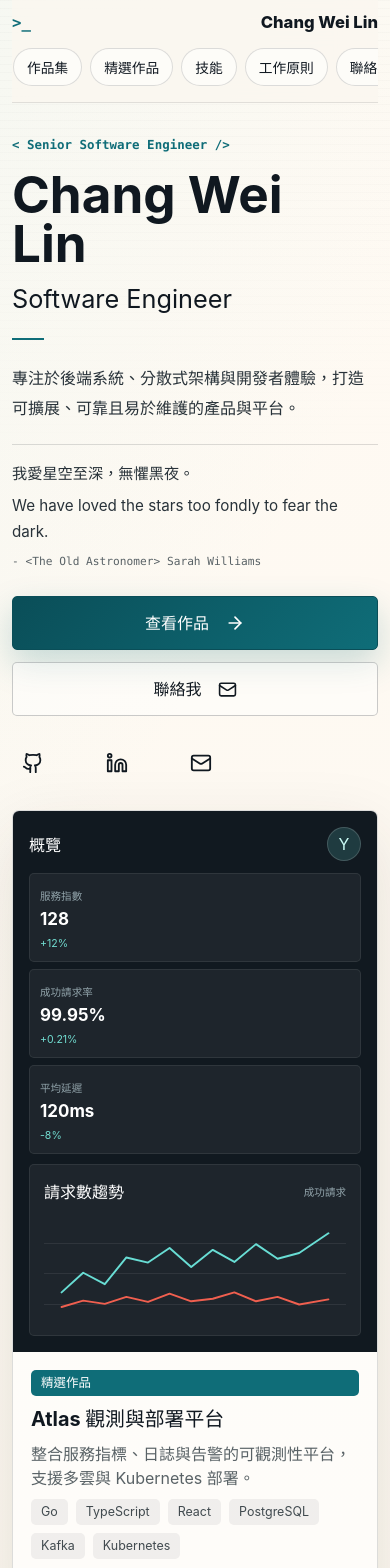
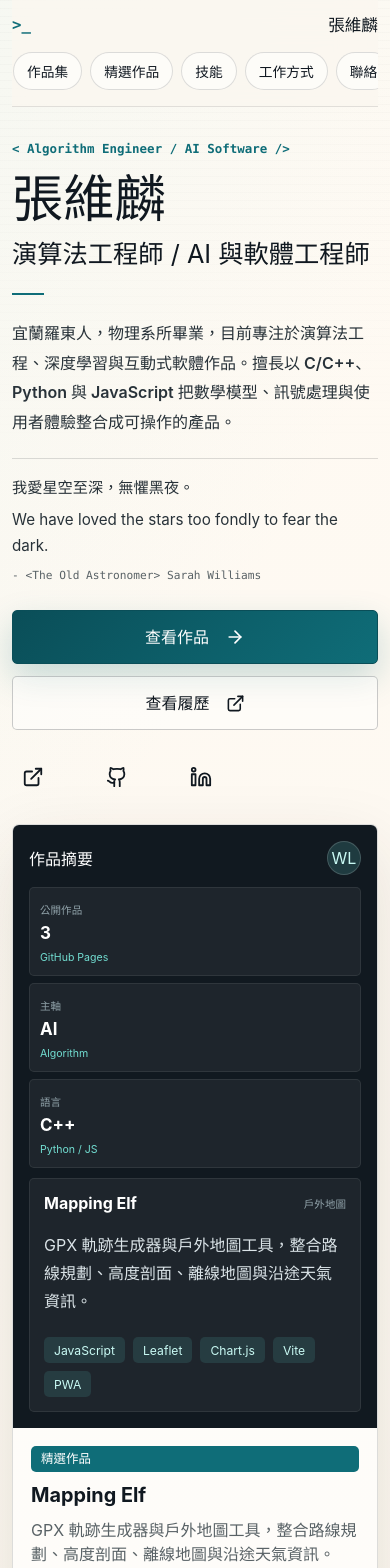
Before and after one commit to changweilin/demo_link, a React (Vite) app: page / in a window 390 px wide. Shown: the top 1568 px of the page. Built offline with nearby package versions, Linux system fonts and the light colour scheme.

Commit message:
Rebuild portfolio with Chinese resume and project content

```diff
--- a/index.html
+++ b/index.html
@@ -5,9 +5,9 @@
     <meta name="viewport" content="width=device-width, initial-scale=1.0" />
     <meta
       name="description"
-      content="Chang Wei Lin 的軟體工程師作品集，展示後端系統、產品工程與開發者工具作品。"
+      content="張維麟的演算法工程與互動式軟體作品集，展示 Mapping Elf、Hex Snake 與 Railway Elf。"
     />
-    <title>Chang Wei Lin | Software Engineer</title>
+    <title>張維麟 | 演算法工程師作品集</title>
   </head>
   <body>
     <div id="root"></div>
--- a/src/App.tsx
+++ b/src/App.tsx
@@ -1,20 +1,23 @@
 import {
+  Activity,
   ArrowRight,
-  BriefcaseBusiness,
+  BrainCircuit,
   Check,
   ChevronRight,
-  Clipboard,
   Code2,
-  DatabaseZap,
+  Compass,
   ExternalLink,
+  Gamepad2,
   Github,
-  Layers3,
   Linkedin,
-  Mail,
-  Network,
-  RadioTower,
+  Map,
+  Microscope,
+  Mountain,
+  Radar,
   Sparkles,
-  TerminalSquare,
+  Telescope,
+  Train,
+  Waves,
 } from "lucide-react";
 import { useMemo, useState } from "react";
 import portfolio from "./data/portfolio.json";
@@ -36,58 +39,112 @@ type Project = {
   links: LinkSet;
 };
 
-const projects = portfolio.projects as Project[];
-const profile = portfolio.profile;
-const categories = ["All", ...Array.from(new Set(projects.map((project) => project.category)))];
-const heroProject = projects.find((project) => project.featured) ?? projects[0];
-const linkLabels: Record<keyof LinkSet, string> = {
-  demo: "Live Demo",
-  repo: "GitHub",
-  caseStudy: "Case Study",
+type SocialLink = {
+  label: string;
+  url: string;
 };
 
+type Profile = {
+  name: string;
+  englishName: string;
+  role: string;
+  location: string;
+  resumeUrl: string;
+  intro: string;
+  quote: {
+    zh: string;
+    en: string;
+    source: string;
+  };
+  socialLinks: SocialLink[];
+};
+
+const projects = portfolio.projects as Project[];
+const profile = portfolio.profile as Profile;
+const categories = ["全部", ...Array.from(new Set(projects.map((project) => project.category)))];
+const heroProject = projects[0];
+const linkLabels: Record<keyof LinkSet, string> = {
+  demo: "開啟作品",
+  repo: "GitHub",
+  caseStudy: "專案筆記",
+};
+
+const skillCards = [
+  {
+    icon: <BrainCircuit />,
+    title: "演算法與深度學習",
+    text: "熟悉 DSP、影像/生理訊號處理、Random Forest、CNN、DNN、Transformer 與 Stable Diffusion 等技術脈絡。",
+  },
+  {
+    icon: <Waves />,
+    title: "音訊與嵌入式最佳化",
+    text: "曾開發語音編碼、音高追蹤、變速變調、VAD、降噪、節拍偵測與 MCU 資源受限環境最佳化。",
+  },
+  {
+    icon: <Microscope />,
+    title: "物理與光學背景",
+    text: "具天文、光學、電磁學、雷射與顯微技術背景，能把物理直覺轉換為可驗證的演算法模型。",
+  },
+  {
+    icon: <Code2 />,
+    title: "互動式產品工程",
+    text: "以 C/C++、Python、JavaScript 建構可操作的工具、遊戲與資料視覺化介面，重視測試與調校流程。",
+  },
+];
+
+const principleCards = [
+  {
+    icon: <Telescope />,
+    title: "從現象回到模型",
+    text: "先理解問題背後的物理、訊號或資料結構，再選擇合適的演算法與介面呈現方式。",
+  },
+  {
+    icon: <Radar />,
+    title: "用模擬檢查直覺",
+    text: "對遊戲平衡、AI 策略與訊號處理參數保持可重跑的模擬流程，讓調整有依據。",
+  },
+  {
+    icon: <Mountain />,
+    title: "把工具帶到真實場景",
+    text: "從戶外路線規劃到瀏覽器遊戲，偏好能被實際使用、反覆測試與持續改善的作品。",
+  },
+];
+
 function App() {
-  const [activeCategory, setActiveCategory] = useState("All");
+  const [activeCategory, setActiveCategory] = useState("全部");
   const [selectedProject, setSelectedProject] = useState<Project>(heroProject);
   const [copied, setCopied] = useState(false);
 
   const visibleProjects = useMemo(() => {
-    if (activeCategory === "All") return projects;
+    if (activeCategory === "全部") return projects;
     return projects.filter((project) => project.category === activeCategory);
   }, [activeCategory]);
 
-  const handleCopyEmail = async () => {
-    let didCopy = false;
+  const handleCopyProfile = async () => {
+    const text = `${profile.name} / ${profile.role}\n${profile.resumeUrl}`;
 
     try {
-      if (navigator.clipboard?.writeText) {
-        await navigator.clipboard.writeText(profile.email);
-        didCopy = true;
-      }
+      await navigator.clipboard?.writeText(text);
     } catch {
-      didCopy = false;
-    }
-
-    if (!didCopy) {
       const textarea = document.createElement("textarea");
-      textarea.value = profile.email;
+      textarea.value = text;
       textarea.setAttribute("readonly", "true");
       textarea.style.position = "fixed";
       textarea.style.opacity = "0";
       document.body.appendChild(textarea);
       textarea.select();
-      didCopy = document.execCommand("copy");
+      document.execCommand("copy");
       document.body.removeChild(textarea);
     }
 
     setCopied(true);
-    window.setTimeout(() => setCopied(false), 6000);
+    window.setTimeout(() => setCopied(false), 4200);
   };
 
   return (
     <main>
-      <header className="site-header" aria-label="Primary navigation">
-        <a className="brand" href="#top" aria-label={`${profile.name} homepage`}>
+      <header className="site-header" aria-label="主選單">
+        <a className="brand" href="#top" aria-label={`${profile.name} 首頁`}>
           <span className="brand-mark" aria-hidden="true">
             &gt;_
           </span>
@@ -97,14 +154,14 @@ function App() {
           <a href="#works">作品集</a>
           <a href="#featured">精選作品</a>
           <a href="#skills">技能</a>
-          <a href="#principles">工作原則</a>
-          <a href="#contact">聯絡我</a>
+          <a href="#principles">工作方式</a>
+          <a href="#contact">聯絡</a>
         </nav>
       </header>
 
       <section id="top" className="hero section-shell" aria-labelledby="hero-title">
         <div className="hero-copy">
-          <p className="eyebrow">&lt; Senior Software Engineer /&gt;</p>
+          <p className="eyebrow">&lt; Algorithm Engineer / AI Software /&gt;</p>
           <h1 id="hero-title">{profile.name}</h1>
           <p className="role">{profile.role}</p>
           <span className="title-rule" aria-hidden="true" />
@@ -121,38 +178,29 @@ function App() {
               查看作品
               <ArrowRight size={20} aria-hidden="true" />
             </a>
-            <button className="button button-secondary" type="button" onClick={handleCopyEmail}>
-              {copied ? "已複製" : "聯絡我"}
-              {copied ? <Check size={19} aria-hidden="true" /> : <Mail size={19} aria-hidden="true" />}
-            </button>
-          </div>
-          <div className="social-links" aria-label="Social links">
-            {profile.socialLinks.map((link) => (
-              <a key={link.label} href={link.url} target="_blank" rel="noreferrer" aria-label={link.label}>
-                {link.label === "GitHub" ? <Github size={22} /> : <Linkedin size={22} />}
-              </a>
-            ))}
-            <a href={`mailto:${profile.email}`} aria-label="Email">
-              <Mail size={22} />
+            <a className="button button-secondary" href={profile.resumeUrl} target="_blank" rel="noreferrer">
+              查看履歷
+              <ExternalLink size={19} aria-hidden="true" />
             </a>
           </div>
+          <SocialLinks links={profile.socialLinks} />
         </div>
 
-        <div className="hero-panel" aria-label={`${heroProject.title} project preview`}>
-          <DashboardPreview />
+        <div className="hero-panel" aria-label={`${heroProject.title} 專案摘要`}>
+          <ProjectConsole selectedProject={selectedProject} onSelect={setSelectedProject} />
           <article className="hero-project">
             <span className="pill">精選作品</span>
             <div>
-              <h2>{heroProject.title}</h2>
-              <p>{heroProject.summary}</p>
+              <h2>{selectedProject.title}</h2>
+              <p>{selectedProject.summary}</p>
             </div>
             <div className="tag-row">
-              {heroProject.tags.slice(0, 6).map((tag) => (
+              {selectedProject.tags.slice(0, 6).map((tag) => (
                 <span key={tag}>{tag}</span>
               ))}
             </div>
-            <a href={heroProject.links.caseStudy || heroProject.links.demo || heroProject.links.repo} target="_blank" rel="noreferrer">
-              查看專案
+            <a href={selectedProject.links.demo || selectedProject.links.repo} target="_blank" rel="noreferrer">
+              開啟作品
               <ExternalLink size={17} aria-hidden="true" />
             </a>
           </article>
@@ -191,7 +239,7 @@ function App() {
             <p className="eyebrow">Portfolio Index</p>
             <h2 id="works-title">作品集</h2>
           </div>
-          <div className="filter-group" aria-label="Filter projects by category">
+          <div className="filter-group" aria-label="依作品類型篩選">
             {categories.map((category) => (
               <button
                 key={category}
@@ -205,7 +253,7 @@ function App() {
           </div>
         </div>
         <div className="work-layout">
-          <div className="project-list" aria-label="Project list">
+          <div className="project-list" aria-label="作品列表">
             {visibleProjects.map((project) => (
               <button
                 key={project.title}
@@ -215,7 +263,9 @@ function App() {
               >
                 <span>
                   <strong>{project.title}</strong>
-                  <small>{project.category} / {project.year}</small>
+                  <small>
+                    {project.category} / {project.year}
+                  </small>
                 </span>
                 <ChevronRight size={18} aria-hidden="true" />
               </button>
@@ -228,48 +278,47 @@ function App() {
       <section id="skills" className="section-shell skills" aria-labelledby="skills-title">
         <div className="section-heading compact">
           <div>
-            <p className="eyebrow">Engineering Stack</p>
+            <p className="eyebrow">Skill Set</p>
             <h2 id="skills-title">技能</h2>
           </div>
-          <p>從產品問題、系統邊界到部署流程，都用可觀測、可測試、可維護的方式收斂。</p>
+          <p>履歷以演算法、深度學習、訊號處理與物理背景為主軸；作品則把這些能力落到地圖工具、AI 遊戲與互動網頁。</p>
         </div>
         <div className="skill-grid">
-          <SkillCard icon={<TerminalSquare />} title="Backend Systems" text="API design、事件流、資料一致性與高可用服務設計。" />
-          <SkillCard icon={<RadioTower />} title="Platform Engineering" text="Kubernetes、CI/CD、Observability 與 release automation。" />
-          <SkillCard icon={<Code2 />} title="Frontend Craft" text="React、TypeScript、設計系統與精準的產品互動細節。" />
-          <SkillCard icon={<DatabaseZap />} title="Data Reliability" text="PostgreSQL、Redis、Kafka 與可回放的資料處理流程。" />
+          {skillCards.map((skill) => (
+            <SkillCard key={skill.title} {...skill} />
+          ))}
         </div>
       </section>
 
       <section id="principles" className="section-shell principles" aria-labelledby="principles-title">
         <div className="principle-copy">
-          <p className="eyebrow">Operating Principles</p>
-          <h2 id="principles-title">工作原則</h2>
+          <p className="eyebrow">Working Style</p>
+          <h2 id="principles-title">工作方式</h2>
           <p>
-            我喜歡把模糊需求拆成可驗證的技術決策，讓團隊看得見風險、進度與取捨。好的工程不只是跑得動，也要讓下一個接手的人讀得懂。
+            我把程式視為一種理解世界的工具：用物理與數學建立模型，用演算法與模擬驗證假設，再把結果整理成能被使用者操作的介面。
           </p>
         </div>
         <div className="principle-list">
-          <Principle icon={<Network />} title="系統先畫邊界" text="先確認資料流、責任歸屬與失敗模式，再談工具與實作。" />
-          <Principle icon={<Layers3 />} title="設計可替換的核心" text="把變動快的需求放在外層，讓核心邏輯維持穩定且容易測試。" />
-          <Principle icon={<BriefcaseBusiness />} title="交付能被理解" text="文件、儀表板、告警與 release note 都是產品的一部分。" />
+          {principleCards.map((principle) => (
+            <Principle key={principle.title} {...principle} />
+          ))}
         </div>
       </section>
 
       <section id="contact" className="section-shell contact" aria-labelledby="contact-title">
         <div>
-          <p className="eyebrow">Available for thoughtful teams</p>
-          <h2 id="contact-title">聯絡我</h2>
-          <p>如果你正在打造需要可靠架構、細膩產品工程和清楚技術判斷的團隊，我很樂意聊聊。</p>
+          <p className="eyebrow">Profile Links</p>
+          <h2 id="contact-title">聯絡與履歷</h2>
+          <p>目前先建立繁體中文版本。可透過 Cake 履歷、GitHub 或 LinkedIn 查看完整經歷與作品。</p>
         </div>
         <div className="contact-actions">
-          <button className="button button-primary" type="button" onClick={handleCopyEmail}>
-            {copied ? "Email 已複製" : "複製 Email"}
-            {copied ? <Check size={20} aria-hidden="true" /> : <Clipboard size={20} aria-hidden="true" />}
+          <button className="button button-primary" type="button" onClick={handleCopyProfile}>
+            {copied ? "已複製履歷資訊" : "複製履歷資訊"}
+            <Check size={20} aria-hidden="true" />
           </button>
-          <a className="button button-secondary" href={profile.socialLinks[0].url} target="_blank" rel="noreferrer">
-            GitHub
-            <Github size={20} aria-hidden="true" />
+          <a className="button button-secondary" href={profile.resumeUrl} target="_blank" rel="noreferrer">
+            Cake 履歷
+            <ExternalLink size={20} aria-hidden="true" />
           </a>
         </div>
       </section>
@@ -277,59 +326,83 @@ function App() {
   );
 }
 
-function DashboardPreview() {
-  const deploys = ["api-gateway", "user-service", "billing-service"];
+function SocialLinks({ links }: { links: SocialLink[] }) {
+  return (
+    <div className="social-links" aria-label="個人連結">
+      {links.map((link) => (
+        <a key={link.label} href={link.url} target="_blank" rel="noreferrer" aria-label={link.label}>
+          {link.label === "GitHub" ? <Github size={22} /> : link.label === "LinkedIn" ? <Linkedin size={22} /> : <ExternalLink size={22} />}
+        </a>
+      ))}
+    </div>
+  );
+}
+
+function ProjectConsole({
+  selectedProject,
+  onSelect,
+}: {
+  selectedProject: Project;
+  onSelect: (project: Project) => void;
+}) {
+  const projectIcon = (title: string) => {
+    if (title.includes("Mapping")) return <Map size={19} aria-hidden="true" />;
+    if (title.includes("Hex")) return <Gamepad2 size={19} aria-hidden="true" />;
+    return <Train size={19} aria-hidden="true" />;
+  };
 
   return (
-    <div className="dashboard">
-      <aside>
+    <div className="project-console">
+      <div className="console-sidebar">
         <div className="dashboard-logo">
-          <span>A</span>
-          <strong>Atlas</strong>
+          <Compass size={22} aria-hidden="true" />
+          <strong>Works</strong>
         </div>
-        {["概覽", "服務", "指標", "日誌", "部署", "設定"].map((item, index) => (
-          <span key={item} className={index === 0 ? "active" : ""}>
-            <Sparkles size={15} aria-hidden="true" />
-            {item}
-          </span>
+        {projects.map((project) => (
+          <button
+            key={project.title}
+            className={selectedProject.title === project.title ? "active" : ""}
+            type="button"
+            onClick={() => onSelect(project)}
+          >
+            {projectIcon(project.title)}
+            <span>{project.title}</span>
+          </button>
         ))}
-      </aside>
-      <div className="dashboard-main">
+      </div>
+      <div className="console-main">
         <div className="dashboard-top">
-          <strong>概覽</strong>
-          <span className="avatar">Y</span>
+          <strong>作品摘要</strong>
+          <span className="avatar">WL</span>
         </div>
         <div className="metric-grid">
-          <Metric label="服務指數" value="128" delta="+12%" />
-          <Metric label="成功請求率" value="99.95%" delta="+0.21%" />
-          <Metric label="平均延遲" value="120ms" delta="-8%" />
+          <Metric label="公開作品" value={`${projects.length}`} delta="GitHub Pages" />
+          <Metric label="主軸" value="AI" delta="Algorithm" />
+          <Metric label="語言" value="C++" delta="Python / JS" />
         </div>
         <div className="chart-card">
           <div className="chart-head">
-            <strong>請求數趨勢</strong>
-            <span>成功請求</span>
+            <strong>{selectedProject.title}</strong>
+            <span>{selectedProject.category}</span>
           </div>
-          <div className="chart-lines" aria-hidden="true">
-            <span />
-            <span />
-            <span />
-            <svg viewBox="0 0 420 170" role="img" aria-label="A rising line chart">
-              <polyline points="0,125 34,94 68,112 102,70 136,78 170,55 204,85 238,58 272,77 306,49 340,72 374,63 420,32" />
-              <polyline className="coral" points="0,148 34,138 68,143 102,132 136,140 170,127 204,139 238,135 272,125 306,139 340,132 374,144 420,136" />
-            </svg>
+          <p className="console-summary">{selectedProject.summary}</p>
+          <div className="console-focus">
+            {selectedProject.tags.slice(0, 5).map((tag) => (
+              <span key={tag}>{tag}</span>
+            ))}
           </div>
         </div>
       </div>
       <div className="deploy-panel">
-        <strong>近期部署</strong>
-        {deploys.map((deploy, index) => (
-          <span key={deploy}>
+        <strong>履歷重點</strong>
+        {["演算法工程", "深度學習", "訊號處理"].map((item) => (
+          <span key={item}>
             <i />
             <span>
-              {deploy}
-              <small>v{index + 1}.{index + 8}.{index + 1}</small>
+              {item}
+              <small>{profile.role}</small>
             </span>
-            <small>{index + 1}h ago</small>
+            <small>Taipei</small>
           </span>
         ))}
       </div>
@@ -360,8 +433,10 @@ function ProjectCard({
 }) {
   return (
     <article className={isSelected ? "project-card selected" : "project-card"}>
-      <button type="button" onClick={onSelect} aria-label={`Select ${project.title}`}>
-        <span className={`project-icon icon-${index + 1}`}>{project.title.slice(0, 1)}</span>
+      <button type="button" onClick={onSelect} aria-label={`選取 ${project.title}`}>
+        <span className={`project-icon icon-${index + 1}`}>
+          {project.title.includes("Mapping") ? <Map size={32} /> : project.title.includes("Hex") ? <Gamepad2 size={32} /> : <Train size={32} />}
+        </span>
         <ExternalLink size={19} aria-hidden="true" />
       </button>
       <h3>{project.title}</h3>
--- a/src/data/portfolio.json
+++ b/src/data/portfolio.json
@@ -1,16 +1,21 @@
 {
   "profile": {
-    "name": "Chang Wei Lin",
-    "role": "Software Engineer",
+    "name": "張維麟",
+    "englishName": "Chang Wei-Lin",
+    "role": "演算法工程師 / AI 與軟體工程師",
     "location": "Taipei, Taiwan",
-    "email": "changweilin@example.com",
-    "intro": "專注於後端系統、分散式架構與開發者體驗，打造可擴展、可靠且易於維護的產品與平台。",
+    "resumeUrl": "https://www.cake.me/wei-lin-chang",
+    "intro": "宜蘭羅東人，物理系所畢業，目前專注於演算法工程、深度學習與互動式軟體作品。擅長以 C/C++、Python 與 JavaScript 把數學模型、訊號處理與使用者體驗整合成可操作的產品。",
     "quote": {
       "zh": "我愛星空至深，無懼黑夜。",
       "en": "We have loved the stars too fondly to fear the dark.",
       "source": "<The Old Astronomer> Sarah Williams"
     },
     "socialLinks": [
+      {
+        "label": "履歷",
+        "url": "https://www.cake.me/wei-lin-chang"
+      },
       {
         "label": "GitHub",
         "url": "https://github.com/changweilin"
@@ -23,87 +28,45 @@
   },
   "projects": [
     {
-      "title": "Atlas 觀測與部署平台",
-      "summary": "整合服務指標、日誌與告警的可觀測性平台，支援多雲與 Kubernetes 部署。",
-      "description": "以事件流和服務拓撲為核心，協助團隊從異常偵測、根因定位到部署回滾形成可追蹤的產品流程。",
-      "tags": ["Go", "TypeScript", "React", "PostgreSQL", "Kafka", "Kubernetes"],
-      "category": "Platform",
+      "title": "Mapping Elf",
+      "summary": "GPX 軌跡生成器與戶外地圖工具，整合路線規劃、高度剖面、離線地圖與沿途天氣資訊。",
+      "description": "Mapping Elf 是為戶外活動設計的互動式地圖應用。作品支援步行、健行、越野跑、自行車與駕車等路線模式，可匯入/匯出 GPX、KML，並以高度剖面、距離統計、體能參數與天氣時間軸輔助行前規劃。",
+      "tags": ["JavaScript", "Leaflet", "Chart.js", "Vite", "PWA", "Capacitor", "GPX/KML"],
+      "category": "戶外地圖",
       "year": "2026",
       "featured": true,
       "links": {
-        "demo": "https://example.com/atlas",
-        "repo": "https://github.com/changweilin",
-        "caseStudy": "https://example.com/atlas-case-study"
-      }
-    },
-    {
-      "title": "PayFlow 支付編排服務",
-      "summary": "高可用支付編排與對帳平台，支援多通道與風控整合。",
-      "description": "將交易狀態、重試策略和對帳流程模組化，讓跨團隊能穩定接入不同金流供應商。",
-      "tags": ["Kotlin", "Spring Boot", "PostgreSQL", "Redis", "OpenTelemetry"],
-      "category": "Backend",
-      "year": "2025",
-      "featured": true,
-      "links": {
-        "demo": "https://example.com/payflow",
-        "repo": "https://github.com/changweilin",
+        "demo": "https://changweilin.github.io/mapping_elf/",
+        "repo": "https://github.com/changweilin/mapping_elf",
         "caseStudy": ""
       }
     },
     {
-      "title": "CoreKit 開發者工具集",
-      "summary": "內部 CLI 與 SDK 工具組，提升團隊開發、測試與發版效率。",
-      "description": "提供專案樣板、環境檢查、API client 生成和 release automation，降低重複工作與上線摩擦。",
-      "tags": ["TypeScript", "Node.js", "Go", "GitHub Actions", "DX"],
-      "category": "Tooling",
-      "year": "2025",
+      "title": "Hex Snake",
+      "summary": "六角格貪食蛇對戰遊戲，玩家與 AI 在棋盤上搶奪資源並使用角色技能對抗。",
+      "description": "Hex Snake 是單頁瀏覽器遊戲，核心包含六角格移動、角色技能、資源庫存、AI 自動對弈、重播控制與平衡模擬。遊戲資料與平衡參數獨立於 data 目錄，並搭配 tools 進行模擬、策略調校與回歸測試。",
+      "tags": ["HTML", "CSS", "JavaScript", "AI 對弈", "遊戲平衡", "Simulation"],
+      "category": "遊戲與 AI",
+      "year": "2026",
       "featured": true,
       "links": {
-        "demo": "",
-        "repo": "https://github.com/changweilin",
-        "caseStudy": "https://example.com/corekit"
-      }
-    },
-    {
-      "title": "Nimbus 訂閱事件中台",
-      "summary": "支援產品訂閱、通知與生命週期事件的事件中台。",
-      "description": "用一致的事件合約串接 billing、notification 和 CRM，讓產品團隊能快速擴展 subscription flow。",
-      "tags": ["Java", "Kafka", "MongoDB", "Terraform", "AWS"],
-      "category": "Backend",
-      "year": "2024",
-      "featured": false,
-      "links": {
-        "demo": "https://example.com/nimbus",
-        "repo": "https://github.com/changweilin",
+        "demo": "https://changweilin.github.io/hex_snake/",
+        "repo": "https://github.com/changweilin/hex_snake",
         "caseStudy": ""
       }
     },
     {
-      "title": "Lumen Design Ops",
-      "summary": "設計系統 token、文件與元件檢查流程，讓設計與工程同步演進。",
-      "description": "將 design token、visual regression 和元件文件串接到 CI，提升大型產品 UI 一致性。",
-      "tags": ["React", "Storybook", "Playwright", "Design Tokens"],
-      "category": "Frontend",
-      "year": "2024",
-      "featured": false,
+      "title": "Railway Elf",
+      "summary": "鐵路主題互動網頁作品，以 GitHub Pages 發布並保留公開程式碼連結。",
+      "description": "Railway Elf 目前先作為鐵路主題互動作品收錄，首頁提供 Demo 與 GitHub 入口。由於公開 README 內容目前無法解析，繁中版先保留保守描述，後續可依專案文件補上更完整的功能、技術棧與設計細節。",
+      "tags": ["JavaScript", "GitHub Pages", "Interactive Web"],
+      "category": "互動網頁",
+      "year": "2026",
+      "featured": true,
       "links": {
-        "demo": "https://example.com/lumen",
-        "repo": "https://github.com/changweilin",
+        "demo": "https://changweilin.github.io/railway_elf/",
+        "repo": "https://github.com/changweilin/railway_elf",
         "caseStudy": ""
-      }
-    },
-    {
-      "title": "Orbit Release Console",
-      "summary": "面向工程團隊的 release dashboard，集中查看部署、風險與 owner。",
-      "description": "把部署批次、feature flag 和事件時間線整合成一個決策介面，幫助團隊安全發布。",
-      "tags": ["Next.js", "GraphQL", "PostgreSQL", "CI/CD"],
-      "category": "Platform",
-      "year": "2023",
-      "featured": false,
-      "links": {
-        "demo": "https://example.com/orbit",
-        "repo": "",
-        "caseStudy": "https://example.com/orbit-release-console"
       }
     }
   ]
--- a/src/styles.css
+++ b/src/styles.css
@@ -285,7 +285,8 @@ button {
   box-shadow: var(--shadow);
 }
 
-.dashboard {
+.dashboard,
+.project-console {
   display: grid;
   grid-template-columns: 166px minmax(0, 1fr) 230px;
   min-height: 372px;
@@ -293,7 +294,8 @@ button {
   background: var(--charcoal);
 }
 
-.dashboard aside {
+.dashboard aside,
+.console-sidebar {
   display: flex;
   flex-direction: column;
   gap: 4px;
@@ -318,24 +320,32 @@ button {
   font-weight: 900;
 }
 
-.dashboard aside > span {
+.dashboard aside > span,
+.console-sidebar button {
   display: flex;
   align-items: center;
   height: 34px;
   padding: 0 10px;
+  border: 0;
   border-radius: 5px;
   color: #dbe4e8;
   font-size: 0.88rem;
+  text-align: left;
+  background: transparent;
+  cursor: pointer;
   gap: 10px;
 }
 
-.dashboard aside > span.active {
+.dashboard aside > span.active,
+.console-sidebar button.active,
+.console-sidebar button:hover {
   color: white;
   background: rgba(255, 255, 255, 0.09);
   box-shadow: inset 3px 0 0 #67d8d0;
 }
 
-.dashboard-main {
+.dashboard-main,
+.console-main {
   min-width: 0;
   padding: 22px 18px;
 }
@@ -444,6 +454,32 @@ button {
 
 .chart-lines .coral {
   stroke: var(--coral);
+}
+
+.console-summary {
+  max-width: 560px;
+  margin: 18px 0 0;
+  color: #dbe4e8;
+  font-size: 1rem;
+  line-height: 1.75;
+}
+
+.console-focus {
+  display: flex;
+  flex-wrap: wrap;
+  gap: 8px;
+  margin-top: 22px;
+}
+
+.console-focus span {
+  display: inline-flex;
+  align-items: center;
+  min-height: 26px;
+  padding: 0 10px;
+  border-radius: 5px;
+  color: #c9faf4;
+  background: rgba(103, 216, 208, 0.12);
+  font-size: 0.76rem;
 }
 
 .deploy-panel {
@@ -911,6 +947,10 @@ button {
     grid-template-columns: 150px minmax(0, 1fr);
   }
 
+  .project-console {
+    grid-template-columns: 170px minmax(0, 1fr);
+  }
+
   .deploy-panel {
     display: none;
   }
@@ -1092,11 +1132,18 @@ button {
     border-radius: 0;
   }
 
-  .dashboard aside {
+  .project-console {
+    grid-template-columns: 1fr;
+    min-height: 0;
+  }
+
+  .dashboard aside,
+  .console-sidebar {
     display: none;
   }
 
-  .dashboard-main {
+  .dashboard-main,
+  .console-main {
     padding: 16px;
   }
 
```
Also changed, not shown: 1 other file (tests, documents, lock files or other folders).
